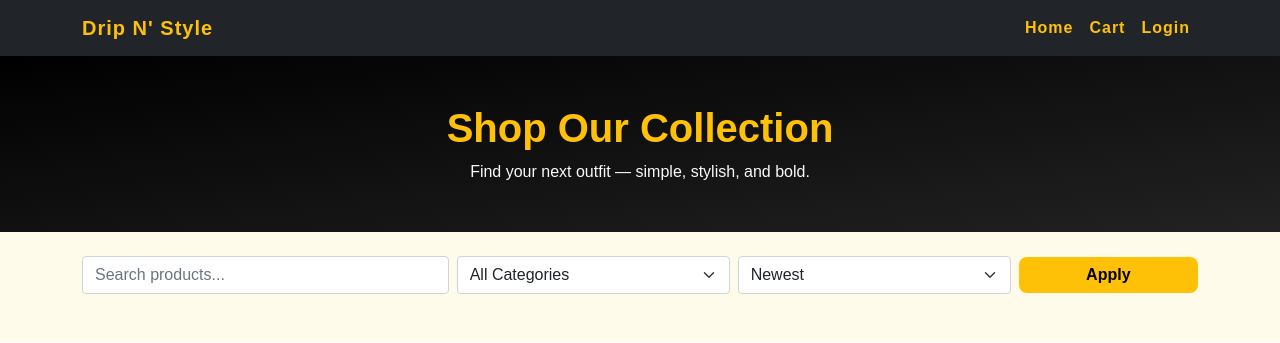
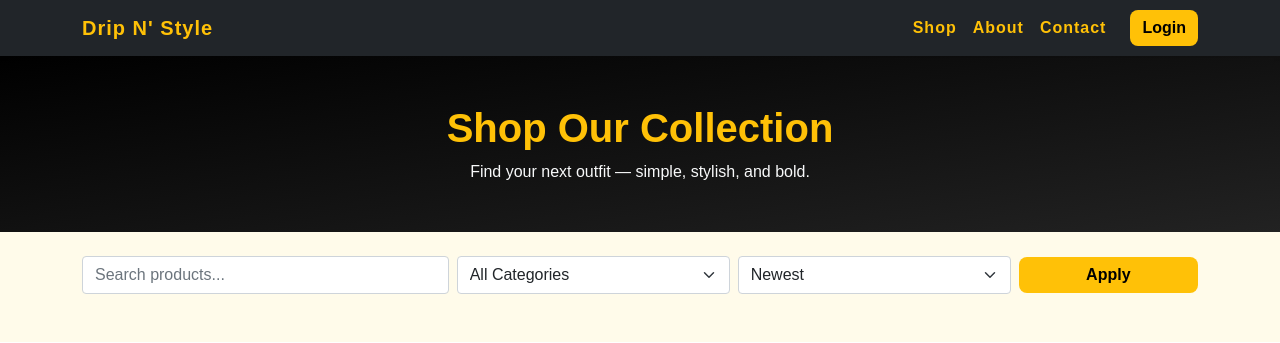
Before and after one commit to johndavebriones/DRIP-N-STYLE, a PHP site: page /Websites/shop/shop.php in a window 1280 px wide. Shown: the top 343 px of the page. Run offline with PHP 8.4, Linux system fonts and the light colour scheme; data comes from the database, SQL or seed files in the repository.

Commit message:
Navbar Dynamic fixed

```diff
--- a/Public/Partials/navbar.php
+++ b/Public/Partials/navbar.php
@@ -1,15 +1,12 @@
 <?php
 require_once __DIR__ . '/../../App/Helpers/SessionHelper.php';
 
-// ✅ Start session if not already started
 if (session_status() === PHP_SESSION_NONE) session_start();
-
-// ✅ Prevent browser caching to avoid showing stale pages after logout
 SessionHelper::preventCache();
 
-// ✅ Load user name if not already in session
+// Load user name if logged in
 if (isset($_SESSION['user_id']) && !isset($_SESSION['user_name'])) {
-    require_once __DIR__ . '/../../App/config/database_connect.php';
+    require_once __DIR__ . '/../config/database_connect.php';
     $db = new Database();
     $conn = $db->connect();
 
@@ -24,11 +21,17 @@ if (isset($_SESSION['user_id']) && !isset($_SESSION['user_name'])) {
         $stmt->close();
     }
 }
+
+// Detect current page
+$currentPage = basename($_SERVER['PHP_SELF']);
+
+// Brand always links to index.php
+$brandLink = '../Public/index.php';
 ?>
 
-<nav class="navbar navbar-expand-lg navbar-dark bg-dark">
+<nav class="navbar navbar-expand-lg navbar-dark bg-dark shadow-sm">
   <div class="container">
-    <a class="navbar-brand text-warning" href="../index.php">Drip N' Style</a>
+    <a class="navbar-brand text-warning fw-bold" href="<?= $brandLink ?>">Drip N' Style</a>
     <button class="navbar-toggler" type="button" data-bs-toggle="collapse" data-bs-target="#navbarNav"
       aria-controls="navbarNav" aria-expanded="false" aria-label="Toggle navigation">
       <span class="navbar-toggler-icon"></span>
@@ -36,38 +39,63 @@ if (isset($_SESSION['user_id']) && !isset($_SESSION['user_name'])) {
 
     <div class="collapse navbar-collapse" id="navbarNav">
       <ul class="navbar-nav ms-auto align-items-center">
-        <li class="nav-item">
-          <a class="nav-link" href="../index.php">Home</a>
-        </li>
 
         <?php if (isset($_SESSION['user_id'])): ?>
-          <li class="nav-item">
-            <a class="nav-link" href="cart.php">Cart</a>
-          </li>
-
-          <li class="nav-item dropdown">
-            <a class="nav-link dropdown-toggle" href="#" id="userDropdown" role="button"
-              data-bs-toggle="dropdown" aria-expanded="false">
-              <?= isset($_SESSION['user_name']) ? htmlspecialchars($_SESSION['user_name']) : 'Account'; ?>
+          <?php
+            // Logged-in user menu
+            if ($currentPage === 'index.php') {
+                // On index.php: show Shop, About, Contact, Username dropdown
+          ?>
+              <li class="nav-item">
+                <a class="nav-link <?= ($currentPage === 'shop.php') ? 'active' : '' ?>" href="../Public/shop/shop.php">Shop</a>
+              </li>
+              <li class="nav-item">
+                <a class="nav-link <?= ($currentPage === 'about.php') ? 'active' : '' ?>" href="about.php">About</a>
+              </li>
+              <li class="nav-item">
+                <a class="nav-link <?= ($currentPage === 'contact.php') ? 'active' : '' ?>" href="contact.php">Contact</a>
+              </li>
+          <?php
+            } else {
+                // On other pages (shop.php, cart.php): show Shop, Cart
+          ?>
+              <li class="nav-item">
+                <a class="nav-link <?= ($currentPage === 'shop.php') ? 'active' : '' ?>" href="../shop/shop.php">Shop</a>
+              </li>
+              <li class="nav-item">
+                <a class="nav-link <?= ($currentPage === 'cart.php') ? 'active' : '' ?>" href="../shop/cart.php">Cart</a>
+              </li>
+          <?php } ?>
+          <li class="nav-item dropdown ms-3">
+            <a class="nav-link dropdown-toggle text-warning" href="#" id="userDropdown" role="button" data-bs-toggle="dropdown" aria-expanded="false">
+              <?= htmlspecialchars($_SESSION['user_name']) ?>
             </a>
             <ul class="dropdown-menu dropdown-menu-end" aria-labelledby="userDropdown">
               <li><a class="dropdown-item" href="../profile.php">Profile</a></li>
               <li><hr class="dropdown-divider"></li>
-              <li><a class="dropdown-item text-danger" href="../../App/Controllers/AuthController.php?action=logout">Logout</a></li>
+              <li><a class="dropdown-item text-danger" href=" ../App/Controllers/AuthController.php?action=logout">Logout</a></li>
             </ul>
           </li>
+
         <?php else: ?>
+          <!-- Not logged in -->
           <li class="nav-item">
-            <a class="nav-link" href="cart.php">Cart</a>
+            <a class="nav-link <?= ($currentPage === 'index.php') ? 'active' : '' ?>" href="../Public/shop/shop.php">Shop</a>
           </li>
           <li class="nav-item">
-            <a class="nav-link text-warning" href="../LoginPage.php">Login</a>
+            <a class="nav-link <?= ($currentPage === 'about.php') ? 'active' : '' ?>" href="about.php">About</a>
+          </li>
+          <li class="nav-item">
+            <a class="nav-link <?= ($currentPage === 'contact.php') ? 'active' : '' ?>" href="contact.php">Contact</a>
+          </li>
+          <li class="nav-item ms-3">
+            <a class="btn btn-warning text-black fw-semibold" href="../Public/LoginPage.php">Login</a>
           </li>
         <?php endif; ?>
+
       </ul>
     </div>
   </div>
 </nav>
 
-<!-- ✅ Bootstrap JS Bundle (includes Popper) -->
 <script src="https://cdn.jsdelivr.net/npm/bootstrap@5.3.0/dist/js/bootstrap.bundle.min.js"></script>
```
